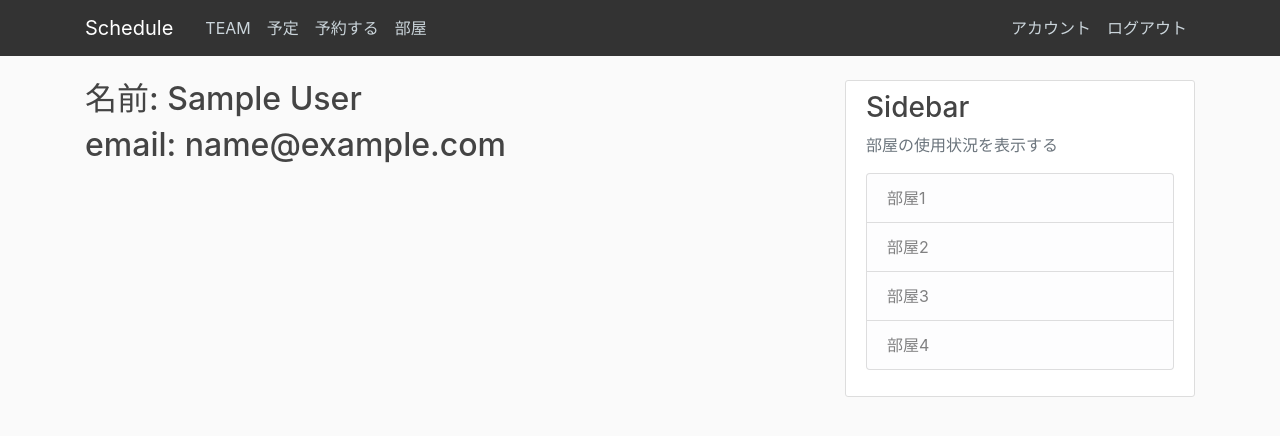
After one commit to shiv76e2/Shedule, a Flask app: page /account in a window 1280 px wide. The commit adds this page. Shown: the top 436 px of the page. Run offline with Flask 2, Linux system fonts and the light colour scheme; the visitor is signed in with stand-in values (Sample User, id 1); data comes from the database, SQL or seed files in the repository; data that the repository does not hold is empty; some libraries are stand-ins or nearby versions.

Commit message:
#Account

```diff
--- /dev/null
+++ b/flaskblog/templates/account.html
@@ -0,0 +1,15 @@
+{% extends "layout.html" %}
+{% block content %}
+    <h2>名前: {{ current_user.name }}</h2>
+    <h2>email: {{ current_user.email }}</h2>
+
+    <p class='text-muted'>
+        <ul class="list-group">
+          {% if current_user.organizations != null %}
+          {% for organization in organizations %}
+              <li class="list-group-item list-group-item-light">所属: {{ organization.name }}</li>
+          {% endfor %}
+      {% endif %}
+        </ul>
+      </p>
+{% endblock content %}
--- a/flaskblog/templates/layout.html
+++ b/flaskblog/templates/layout.html
@@ -31,6 +31,7 @@
             <!-- Navbar Right Side -->
 
             <div class="navbar-nav">
+                <a class="nav-item nav-link" href="{{ url_for('users.account') }}">アカウント</a>
               {% if current_user.is_authenticated %}
                 <a class="nav-item nav-link" href="{{ url_for('users.logout') }}">ログアウト</a>
               {% else %}
--- a/flaskblog/users/routes.py
+++ b/flaskblog/users/routes.py
@@ -1,7 +1,7 @@
 from flask import render_template, redirect, url_for, flash, request, Blueprint
-from flask_login import login_user, logout_user, current_user
+from flask_login import login_user, logout_user, current_user, login_required
 from flaskblog import db, bcrypt
-from flaskblog.models import Users
+from flaskblog.models import Users, Organizations, OrganizationsUsersBelonging
 from flaskblog.users.forms import RegistrationForm, LoginForm
 
 
@@ -41,3 +41,16 @@
 def logout():
     logout_user()
     return redirect(url_for('main.home'))
+
+@users.route("/account")
+@login_required
+def account():
+    user_id = current_user.id
+    #所属:
+    belongings = OrganizationsUsersBelonging.query.filter_by(user_id = current_user.id)
+    if belongings == None:
+        return redirect(url_for('organizations.register'))
+
+    organization_ids = [belonging.organization_id for belonging in belongings]
+    organizations = Organizations.query.filter(Organizations.organization_id.in_(organization_ids))
+    return render_template('account.html', title='アカウント', organizations = organizations)
```
